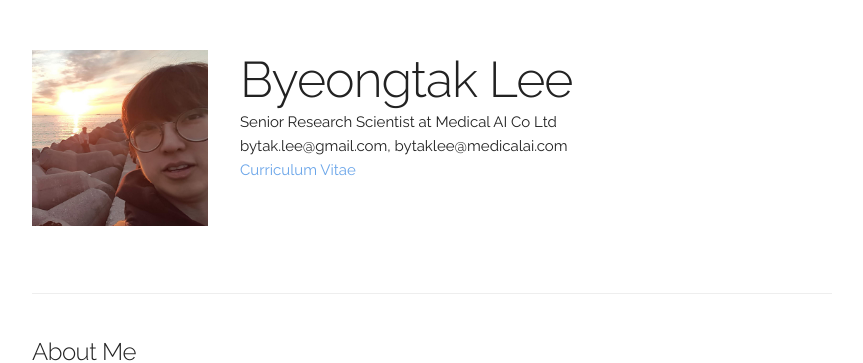
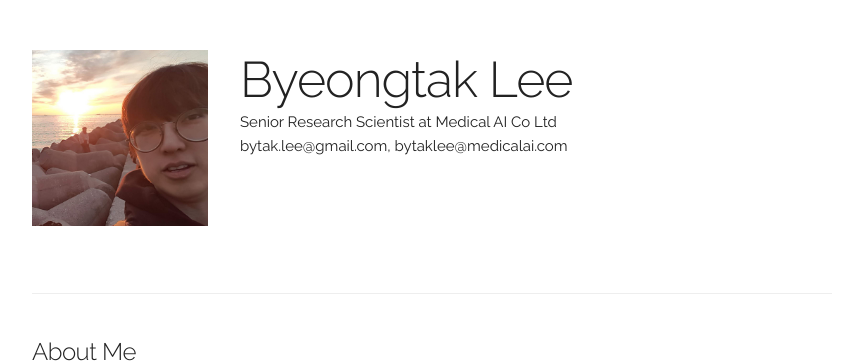
Before and after one commit to byeongtak/byeongtak.github.io, a Jekyll site: the page built from index.html, in a window 1280 px wide and 900 px high. Shown: the top 363 px of the window, without its empty margins (208-1071 px from the left). Built offline with Jekyll 4.4.1, drawn with Linux system fonts in a browser that asks for light colours.

Commit message:
Update default.html

```diff
--- a/_layouts/default.html
+++ b/_layouts/default.html
@@ -72,9 +72,9 @@
             <p>{{ site.data.main_info.email }}</p>
             <p>
 <!--               #5699E6 -->
-              <span onclick="window.open('{{ site.data.main_info.cv }}')" style="cursor: pointer; color: #6AA5E9;">
-                Curriculum Vitae
-              </span>
+<!--               <span onclick="window.open('{{ site.data.main_info.cv }}')" style="cursor: pointer; color: #6AA5E9;"> -->
+<!--                 Curriculum Vitae -->
+<!--               </span>  | -->
 <!--               <span onclick="window.open('{{ site.data.main_info.research_statement }}')" style="cursor: pointer; color: #6AA5E9;">
                 Research Statement
               </span> |
@@ -97,10 +97,10 @@
           Last updated on Nov 18, 2024
         </div>
 
-        <div class="three columns">
-          <span onclick="window.open('{{ site.data.main_info.cv }}')" style="cursor: pointer;">
-            CV
-          </span>
+<!--         <div class="three columns"> -->
+<!--           <span onclick="window.open('{{ site.data.main_info.cv }}')" style="cursor: pointer;"> -->
+<!--             CV -->
+<!--           </span>  -->
 <!--           |
           <span onclick="window.open('{{ site.data.main_info.research_statement }}')" style="cursor: pointer;">
             RS
```
